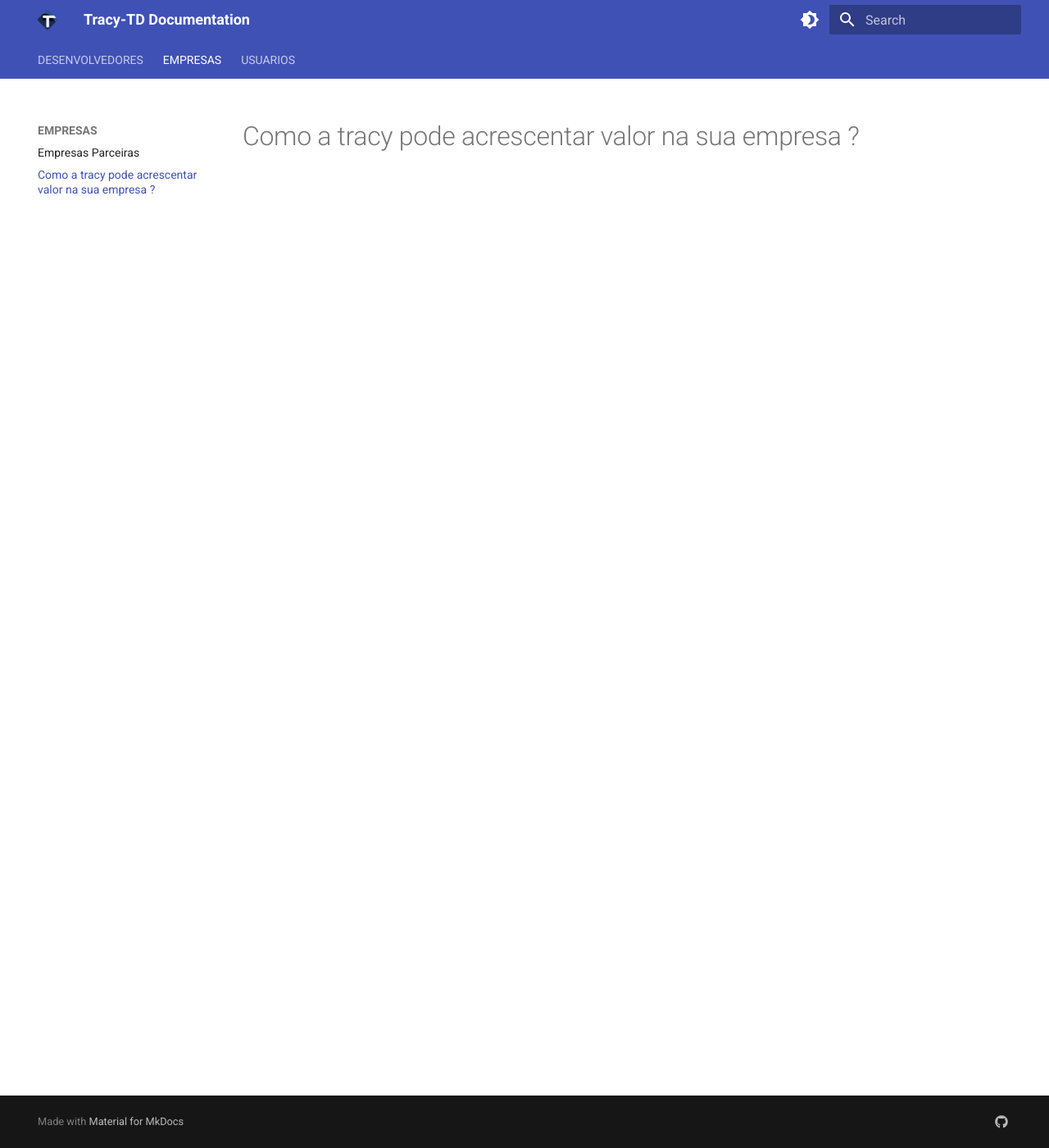
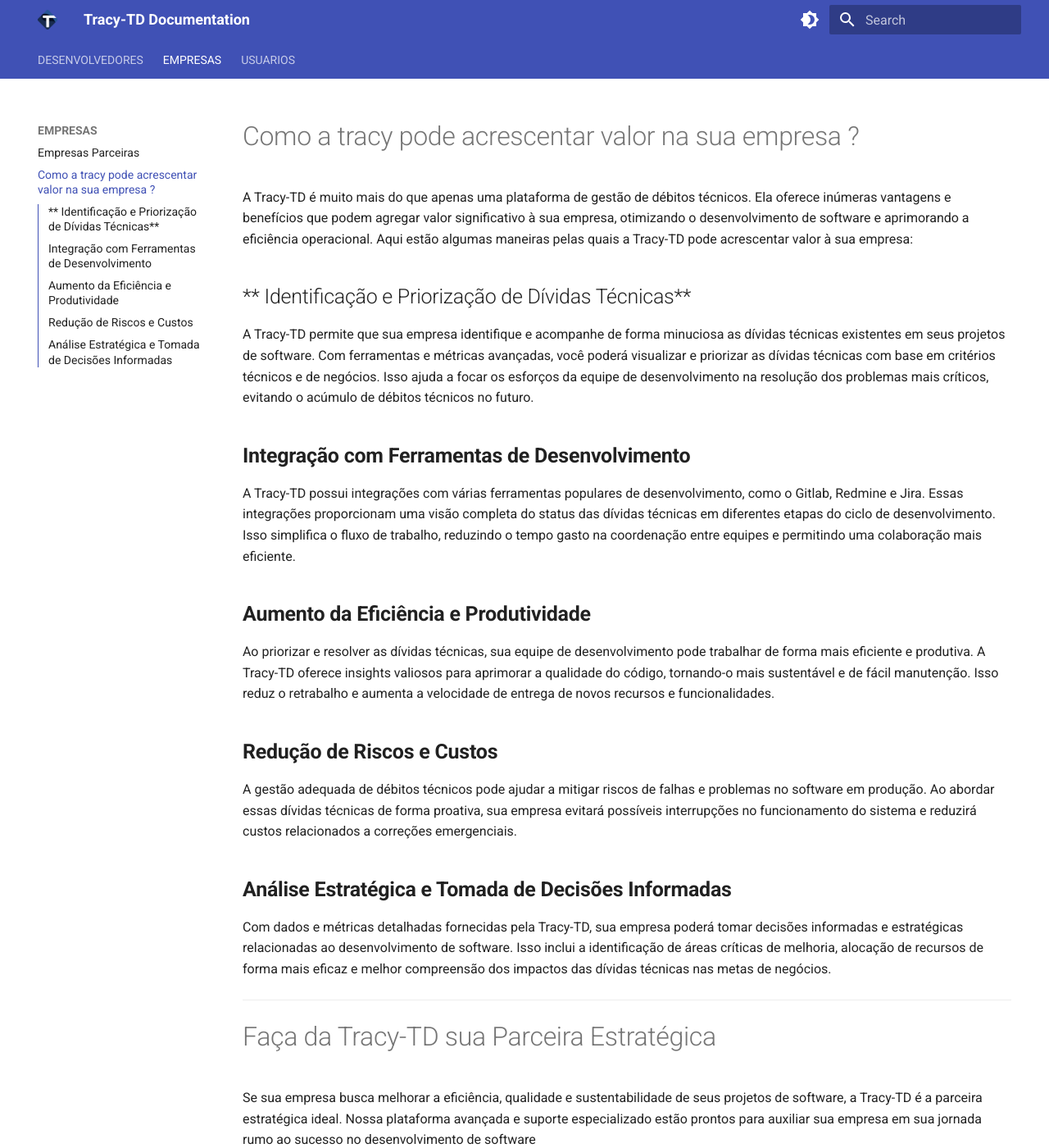
Before and after one commit to tracy-td/tracy-td.github.io, an MkDocs documentation site: the page built from docs/EMPRESAS/Valor_Tracy.md, in a window 1280 px wide and 1400 px high. Shown: the whole window at 82% size. Built offline with MkDocs 1.6.1 and Material for MkDocs 9.7.7, drawn with Linux system fonts in a browser that asks for light colours.

Commit message:
Valor_tracy

```diff
--- a/docs/EMPRESAS/Valor_Tracy.md
+++ b/docs/EMPRESAS/Valor_Tracy.md
@@ -1 +1,24 @@
 # Como a tracy pode acrescentar valor na sua empresa ?
+
+A Tracy-TD é muito mais do que apenas uma plataforma de gestão de débitos técnicos. Ela oferece inúmeras vantagens e benefícios que podem agregar valor significativo à sua empresa, otimizando o desenvolvimento de software e aprimorando a eficiência operacional. Aqui estão algumas maneiras pelas quais a Tracy-TD pode acrescentar valor à sua empresa:
+
+## ** Identificação e Priorização de Dívidas Técnicas**
+A Tracy-TD permite que sua empresa identifique e acompanhe de forma minuciosa as dívidas técnicas existentes em seus projetos de software. Com ferramentas e métricas avançadas, você poderá visualizar e priorizar as dívidas técnicas com base em critérios técnicos e de negócios. Isso ajuda a focar os esforços da equipe de desenvolvimento na resolução dos problemas mais críticos, evitando o acúmulo de débitos técnicos no futuro.
+
+
+## **Integração com Ferramentas de Desenvolvimento**
+  A Tracy-TD possui integrações com várias ferramentas populares de desenvolvimento, como o Gitlab, Redmine e Jira. Essas integrações proporcionam uma visão completa do status das dívidas técnicas em diferentes etapas do ciclo de desenvolvimento. Isso simplifica o fluxo de trabalho, reduzindo o tempo gasto na coordenação entre equipes e permitindo uma colaboração mais eficiente.
+
+## **Aumento da Eficiência e Produtividade**
+ Ao priorizar e resolver as dívidas técnicas, sua equipe de desenvolvimento pode trabalhar de forma mais eficiente e produtiva. A Tracy-TD oferece insights valiosos para aprimorar a qualidade do código, tornando-o mais sustentável e de fácil manutenção. Isso reduz o retrabalho e aumenta a velocidade de entrega de novos recursos e funcionalidades.
+
+## **Redução de Riscos e Custos**
+ A gestão adequada de débitos técnicos pode ajudar a mitigar riscos de falhas e problemas no software em produção. Ao abordar essas dívidas técnicas de forma proativa, sua empresa evitará possíveis interrupções no funcionamento do sistema e reduzirá custos relacionados a correções emergenciais.
+
+## **Análise Estratégica e Tomada de Decisões Informadas**
+ Com dados e métricas detalhadas fornecidas pela Tracy-TD, sua empresa poderá tomar decisões informadas e estratégicas relacionadas ao desenvolvimento de software. Isso inclui a identificação de áreas críticas de melhoria, alocação de recursos de forma mais eficaz e melhor compreensão dos impactos das dívidas técnicas nas metas de negócios.
+
+---
+
+# Faça da Tracy-TD sua Parceira Estratégica
+ Se sua empresa busca melhorar a eficiência, qualidade e sustentabilidade de seus projetos de software, a Tracy-TD é a parceira estratégica ideal. Nossa plataforma avançada e suporte especializado estão prontos para auxiliar sua empresa em sua jornada rumo ao sucesso no desenvolvimento de software
```
